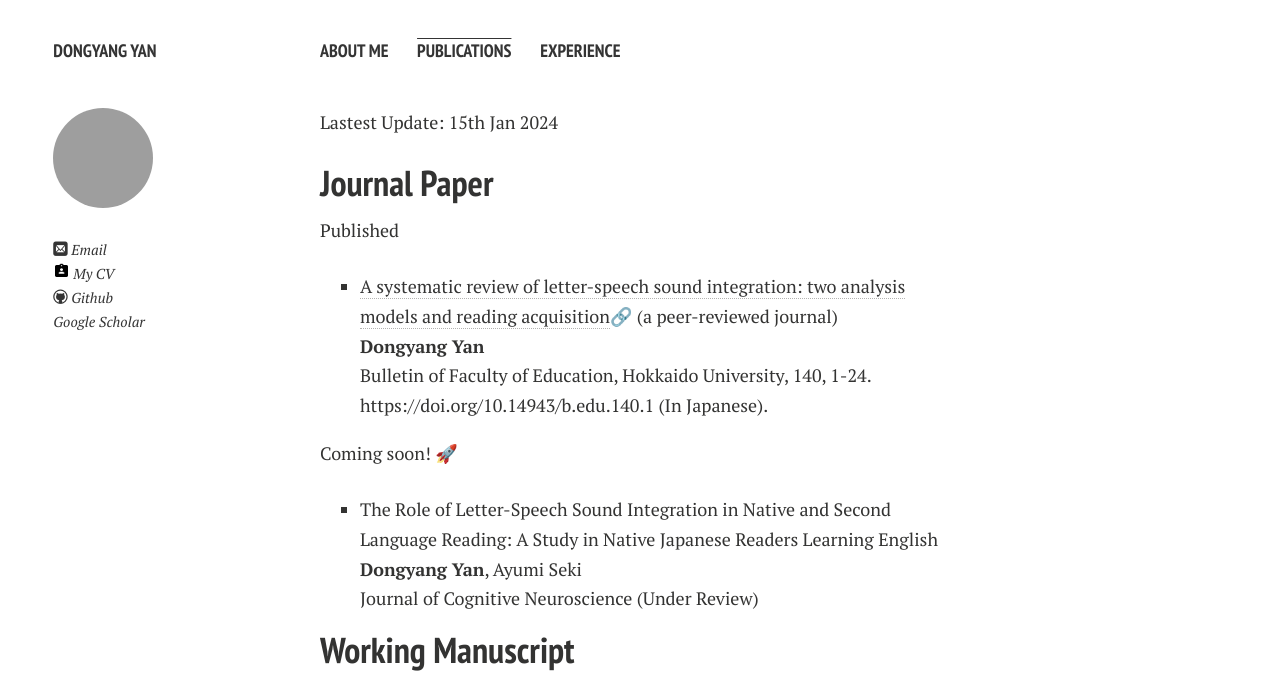
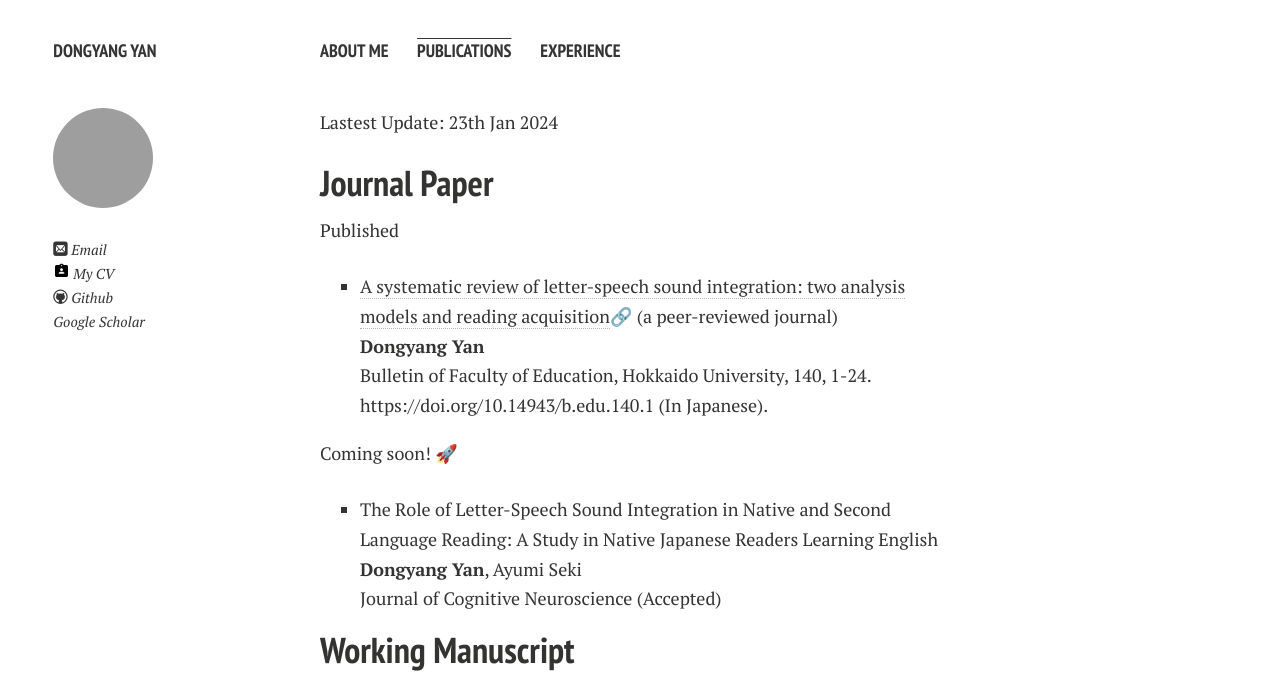
Before and after one commit to ydyxj/ydyxj.github.io, a Jekyll site: the page built from publications.md, in a window 1280 px wide. Shown: the top 689 px of the page. Built offline with Jekyll 4.4.1, drawn with Linux system fonts in a browser that asks for light colours; nearby versions of some CDN libraries; comment, search, counter and statistics services are not loaded; a style sheet for code colours, icons or effects is not loaded.

Commit message:
Add files via upload

```diff
--- a/publications.md
+++ b/publications.md
@@ -4,7 +4,7 @@ permalink: /publications/index.html
 title: Publications
 ---
 
-Lastest Update: 15th Jan 2024&nbsp;
+Lastest Update: 23th Jan 2024&nbsp;
 
 ## Journal Paper
 Published
@@ -13,7 +13,7 @@ two analysis models and reading acquisition](https://ydyxj.github.io/file/1.pdf)
 Education, Hokkaido University, 140, 1-24. https://doi.org/10.14943/b.edu.140.1 (In Japanese).
 
  Coming soon! 🚀
- - The Role of Letter-Speech Sound Integration in Native and Second Language Reading: A Study in Native Japanese Readers Learning English <br>**Dongyang Yan**, Ayumi Seki<br>Journal of Cognitive Neuroscience (Under Review)
+ - The Role of Letter-Speech Sound Integration in Native and Second Language Reading: A Study in Native Japanese Readers Learning English <br>**Dongyang Yan**, Ayumi Seki<br>Journal of Cognitive Neuroscience (Accepted)
 
 ## Working Manuscript
 In Preparation
```
